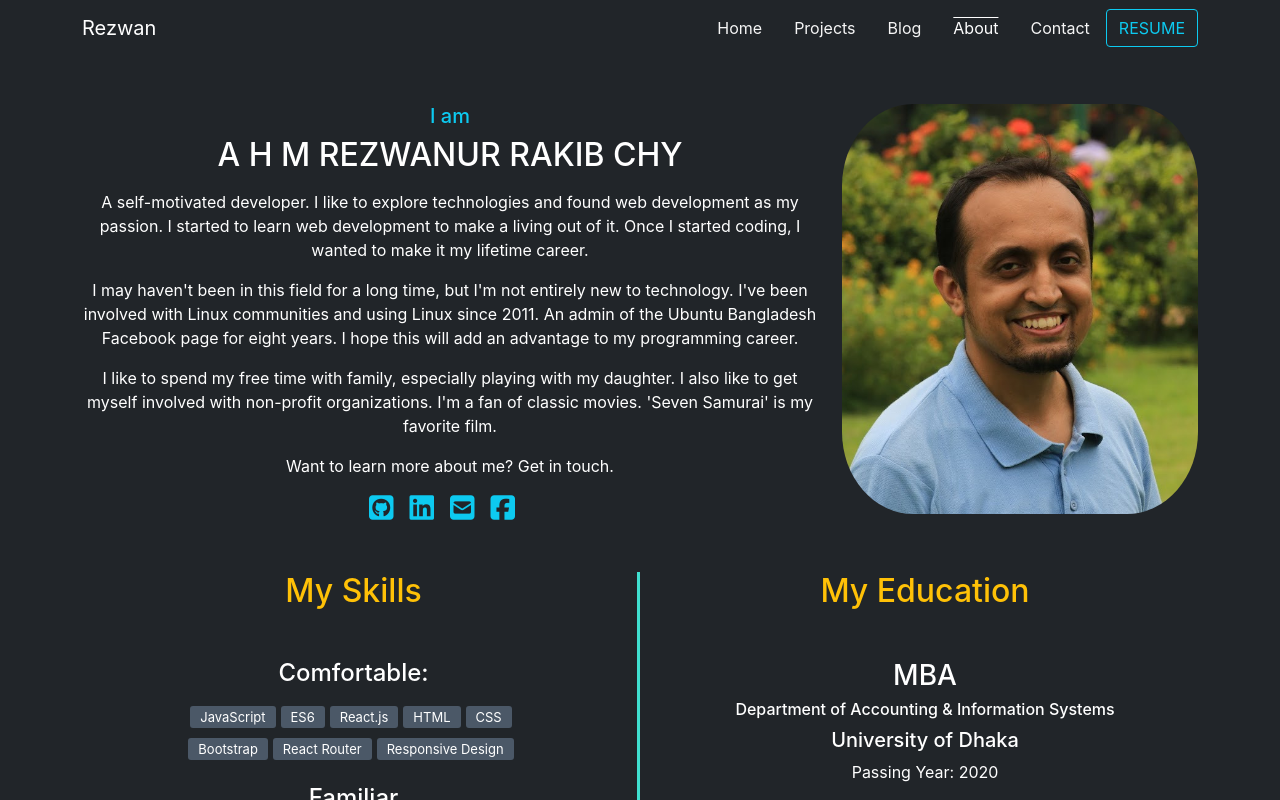
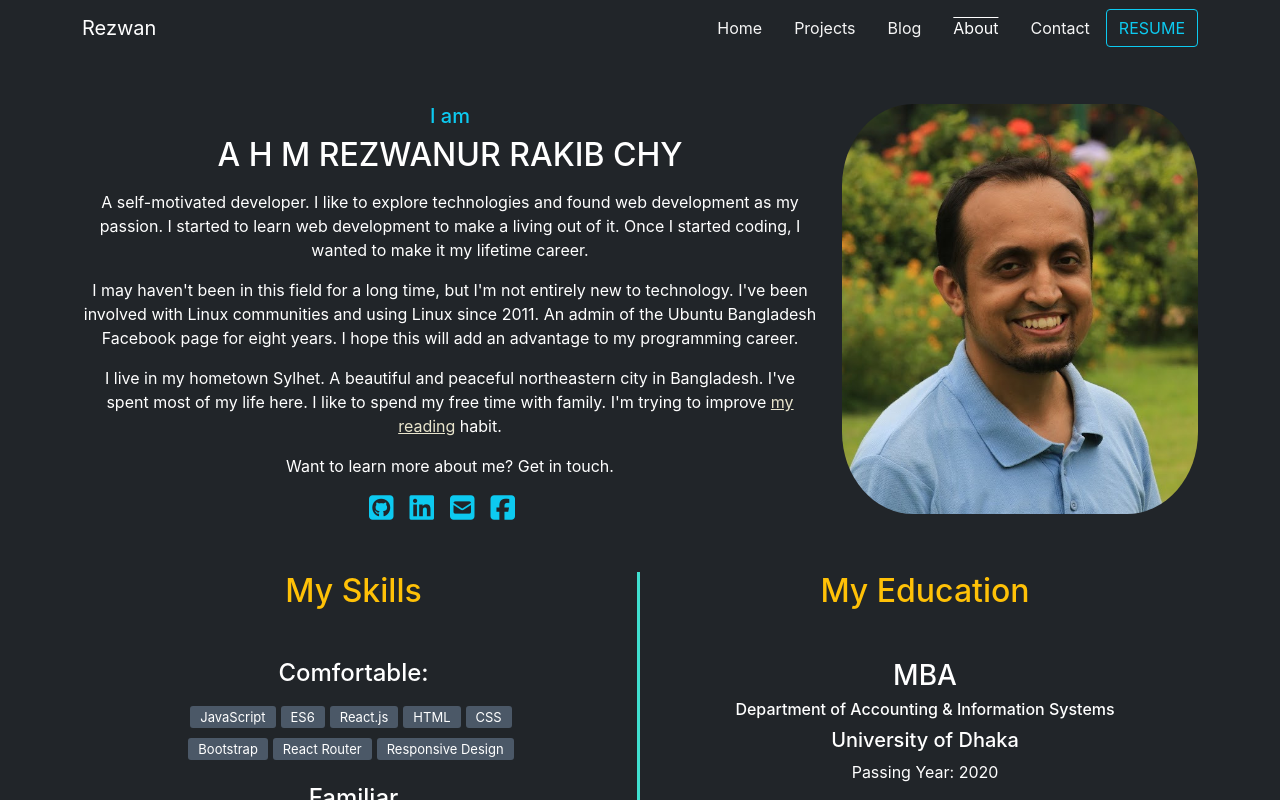
Before and after one commit to rezbd/first-portfolio, a React (Create React App) app: page /about in a window 1280 px wide. Shown: the top 800 px of the page. Built offline with nearby package versions, Linux system fonts and the light colour scheme.

Commit message:
updated about me page

```diff
--- a/src/components/About/About.js
+++ b/src/components/About/About.js
@@ -17,7 +17,7 @@ const About = () => {
                             I may haven't been in this field for a long time, but I'm not entirely new to technology. I've been involved with Linux communities and using Linux since 2011. An admin of the Ubuntu Bangladesh Facebook page for eight years. I hope this will add an advantage to my programming career.
                         </p>
                         <p>
-                            I like to spend my free time with family, especially playing with my daughter. I also like to get myself involved with non-profit organizations. I'm a fan of classic movies. 'Seven Samurai' is my favorite film.
+                            I live in my hometown Sylhet. A beautiful and peaceful northeastern city in Bangladesh. I've spent most of my life here. I like to spend my free time with family. I'm trying to improve <span className="pt-3"> <a style={{ color: '#e9e5cd' }} target="_blank" rel="noreferrer" href="https://www.goodreads.com/user/show/64676070-rezwanur-rakib-chowdhury">my reading</a></span> habit.
                         </p>
                         <p>
                             Want to learn more about me? Get in touch.
```
